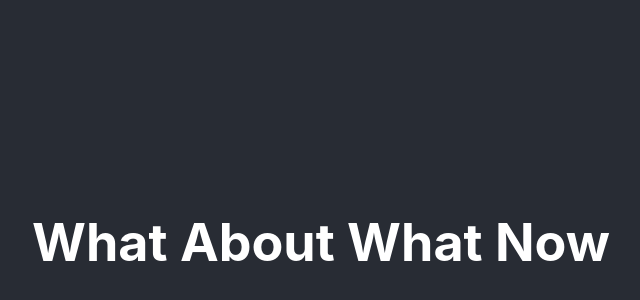
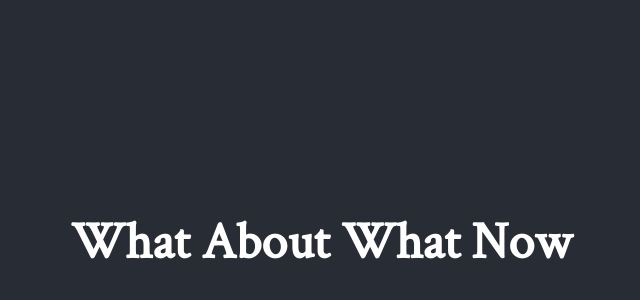
Before and after one commit to lordozland/ECP3, a React (Create React App) app: page / in a window 1280 px wide. Shown: the part 158-458 px from the top of the page, without its empty margins (319-959 px from the left). Built offline with nearby package versions, Linux system fonts and the light colour scheme.

Commit message:
this is actually pretty sweet!

```diff
--- a/public/index.html
+++ b/public/index.html
@@ -1,29 +1,11 @@
 <!DOCTYPE html>
 <html lang="en">
   <head>
-    <meta charset="utf-8" />
-    <link rel="icon" href="%PUBLIC_URL%/favicon.ico" />
-    <meta name="viewport" content="width=device-width, initial-scale=1" />
-    <meta name="theme-color" content="#000000" />
-    <meta
-      name="description"
-      content="Web site created using create-react-app"
-    />
-    <!--
-      manifest.json provides metadata used when your web app is installed on a
-      user's mobile device or desktop. See https://developers.google.com/web/fundamentals/web-app-manifest/
-    -->
-
-    <!--
-      Notice the use of %PUBLIC_URL% in the tags above.
-      It will be replaced with the URL of the `public` folder during the build.
-      Only files inside the `public` folder can be referenced from the HTML.
-
-      Unlike "/favicon.ico" or "favicon.ico", "%PUBLIC_URL%/favicon.ico" will
-      work correctly both with client-side routing and a non-root public URL.
-      Learn how to configure a non-root public URL by running `npm run build`.
-    -->
-    <title>React App</title>
+    <meta charset="utf-8"/>
+    <link rel="preconnect" href="https://fonts.googleapis.com">
+    <link rel="preconnect" href="https://fonts.gstatic.com" crossorigin>
+    <link href="https://fonts.googleapis.com/css2?family=Crimson+Text&display=swap" rel="stylesheet">
+    <title>ECP3</title>
   </head>
   <body>
     <noscript>You need to enable JavaScript to run this app.</noscript>
--- a/src/App.css
+++ b/src/App.css
@@ -1,3 +1,7 @@
+* {
+  font-family: 'Crimson Text', serif;
+}
+
 .App {
   text-align: center;
 }
```
